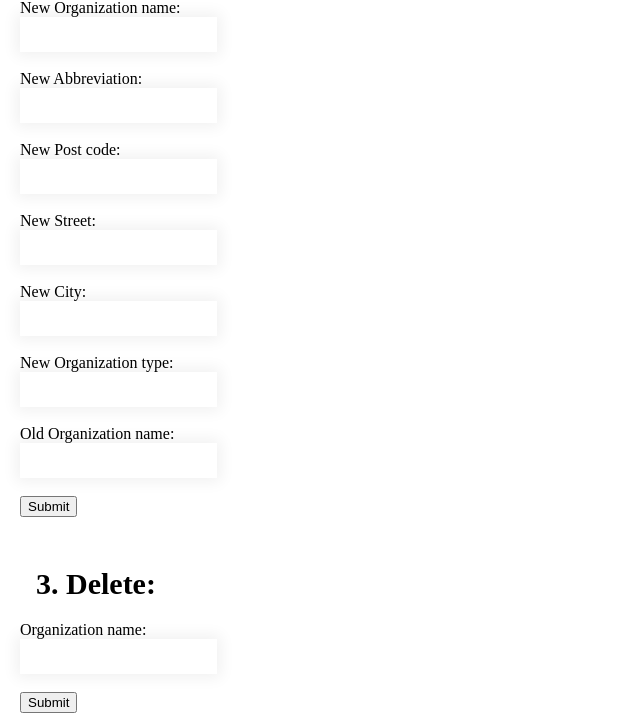
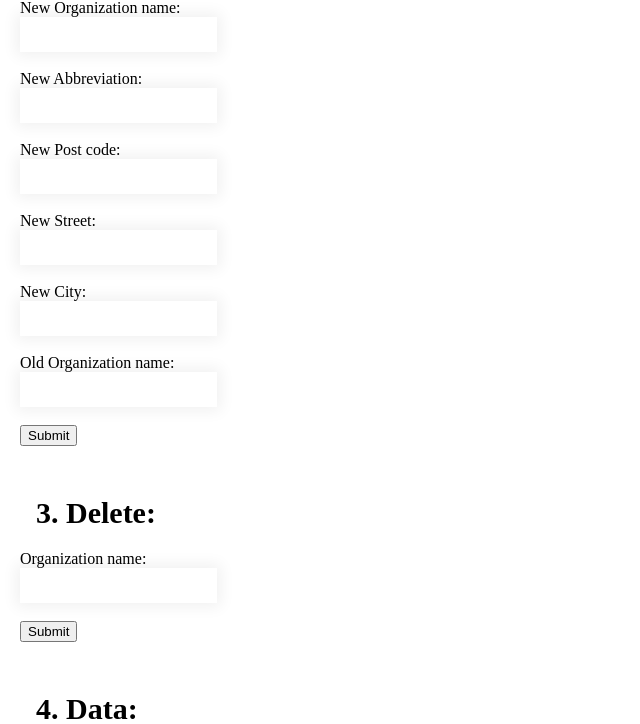
Before and after one commit to kontogiannisvangelis/DB_project_ece_ntua, a Flask app: page /organization.html in a window 1280 px wide. Shown: the part 974-1698 px from the top of the page, without its empty margins (0-640 px from the left). Run offline with Flask 2, Linux system fonts and the light colour scheme; data that the repository does not hold is empty; some libraries are stand-ins or nearby versions.

Commit message:
app changes

```diff
--- a/frontend/app.py
+++ b/frontend/app.py
@@ -402,8 +402,17 @@ def executive():
             old_ex_f_name = d['old_ex_f_name']
             old_ex_l_name = d['old_ex_l_name']
             cur = mysql.connection.cursor()
-            res = cur.execute("""Update Executive  set  First_name = %(x)s , Last_name = %(y)s
-                                 where First_name = %(z)s and Last_name = %(w)s""", {'x':new_ex_f_name,'y': new_ex_l_name,'z':old_ex_f_name,'w':old_ex_l_name})
+            if new_ex_f_name != '':
+                res = cur.execute("""Update Executive  set  First_name = %(x)s
+                                 where First_name = %(z)s and Last_name = %(w)s""", {'x':new_ex_f_name,'z':old_ex_f_name,'w':old_ex_l_name})
+                res = cur.execute("""set @udata = %(x)s""",{'x':new_ex_f_name})
+                if new_ex_l_name != '':
+                    res = cur.execute("""Update Executive  set  Last_name = %(x)s
+                                 where First_name = @Udata and Last_name = %(w)s""", {'x':new_ex_l_name,'w':old_ex_l_name})
+            else :
+                if new_ex_l_name != '':
+                    res = cur.execute("""Update Executive  set  Last_name = %(x)s
+                                 where First_name = %(y)s and Last_name = %(w)s""", {'y':old_ex_f_name,'x':new_ex_l_name,'w':old_ex_l_name})
             mysql.connection.commit()
             cur.close()
             #select
@@ -896,6 +905,7 @@ def evaluation():
            on r.Researcher_id = e.Researcher_id
     """)
     tuples = cur.fetchall()
+    print(tuples)
     if request.method == 'POST':
         delete = request.form.get("delete")
         update = request.form.get("update")
--- a/frontend/templates/organization.html
+++ b/frontend/templates/organization.html
@@ -58,8 +58,6 @@
             <input type="text" id="str" name="str"><br><br>
             <label for="project">New City:</label>
             <input type="text" id="city" name="city"><br><br>
-            <label for="project">New Organization type:</label>
-            <input type="text" id="type" name="type"><br><br>
             <label for="project">Old Organization name:</label>
             <input type="text" id="old_org_name" name="old_org_name"><br><br>
             <input type="submit" value="Submit" name="update">
--- a/frontend/templates/works_on_project.html
+++ b/frontend/templates/works_on_project.html
@@ -35,7 +35,7 @@
             <label for="project">Researcher's last name:</label>
             <input type="text" id="l_name" name="l_name"><br><br>
             <label for="project">Researcher's birthdate:</label>
-            <input type="text" id="br" name="br"><br><br>
+            <input type="date" id="br" name="br"><br><br>
             <input type="submit" value="Submit" name="insert">
           </form>
     </div>
@@ -51,7 +51,7 @@
             <label for="project">Researcher's last name:</label>
             <input type="text" id="l_name" name="l_name"><br><br>
             <label for="project">Researcher's birthdate:</label>
-            <input type="text" id="br" name="br"><br><br>
+            <input type="date" id="br" name="br"><br><br>
             <input type="submit" value="Submit" name="delete">
           </form>
     </div>
```
